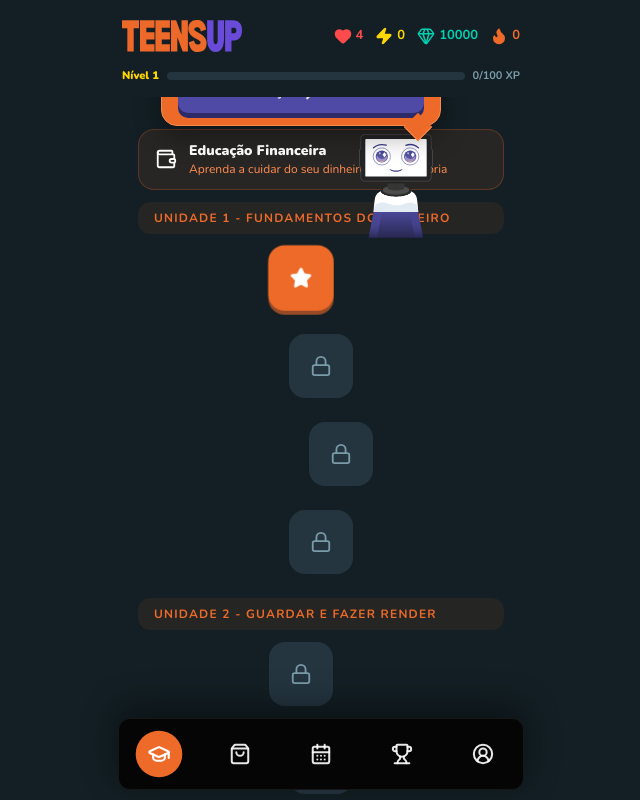
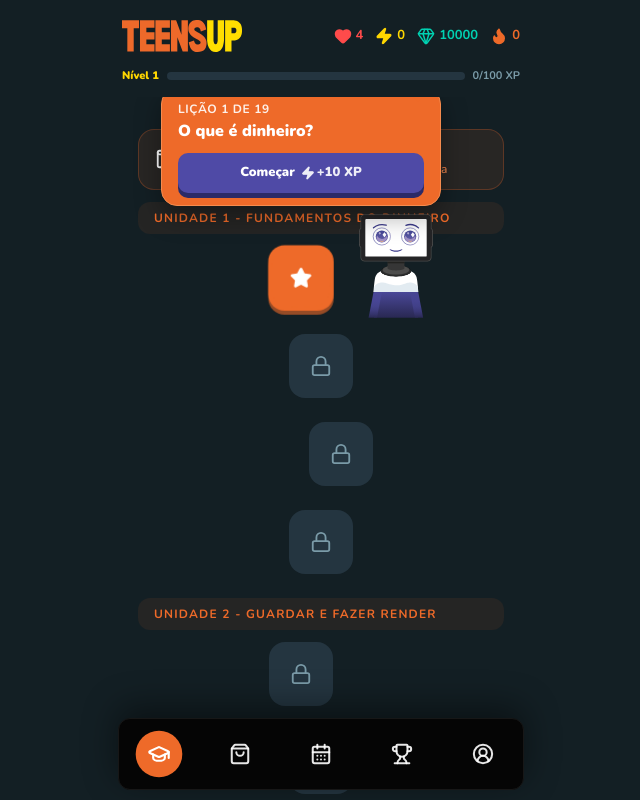
Before and after one commit to Hideki77777/TeensUp, a Next.js app: page /trilhas in a window 1280 px wide. Both pictures are taken after a click on the button 620 px from the left and 277 px from the top of the page. Shown: the top 800 px of the page, without its empty margins (319-959 px from the left). Built offline with nearby package versions, Linux system fonts and the light colour scheme.

Commit message:
fix: adjust trail tooltip positioning and logo color

```diff
--- a/src/components/trilha/LessonTooltip.tsx
+++ b/src/components/trilha/LessonTooltip.tsx
@@ -17,6 +17,7 @@ interface LessonTooltipProps {
   totalLicoes: number
   open: boolean
   onClose: () => void
+  placement?: 'above' | 'below'
   anchorRef?: React.RefObject<HTMLElement | null>
 }
 
@@ -28,6 +29,7 @@ export default function LessonTooltip({
   totalLicoes,
   open,
   onClose,
+  placement = 'above',
 }: LessonTooltipProps) {
   const router = useRouter()
   const isComplete = status === 'complete'
@@ -61,7 +63,13 @@ export default function LessonTooltip({
           >
             <div>
               <div className="relative bg-[#EE6A29] rounded-[16px] px-4 py-3 shadow-[0_10px_26px_rgba(0,0,0,0.35)] border border-[#F58B4E]">
-                <div className="absolute right-3 -bottom-3 w-5 h-5 bg-[#EE6A29] rotate-45 border-r border-b border-[#F58B4E]" />
+                <div
+                  className={`absolute right-3 w-5 h-5 bg-[#EE6A29] rotate-45 border-[#F58B4E] ${
+                    placement === 'below'
+                      ? '-top-3 border-l border-t'
+                      : '-bottom-3 border-r border-b'
+                  }`}
+                />
 
                 <p className="text-white/90 text-xs font-bold uppercase tracking-wider mb-1">
                   Lição {licaoNumero} de {totalLicoes}
@@ -101,7 +109,7 @@ export default function LessonTooltip({
               </div>
 
               <motion.div
-                className="mt-2 flex justify-end pr-2"
+                className={placement === 'below' ? 'mt-2 flex justify-end pr-2' : 'mt-2 flex justify-end pr-2'}
                 initial={{ y: 8, opacity: 0 }}
                 animate={{ y: 0, opacity: 1 }}
                 transition={{ delay: 0.1, type: 'spring', stiffness: 340, damping: 20 }}
--- a/src/components/trilha/TrailMap.tsx
+++ b/src/components/trilha/TrailMap.tsx
@@ -142,13 +142,18 @@ export default function TrailMap({ trilhas }: TrailMapProps) {
                 />
 
                 {isTooltipOpen && (
-                  <div className="absolute bottom-full left-1/2 -translate-x-1/2 mb-2 z-[70]">
+                  <div
+                    className={`absolute left-1/2 -translate-x-1/2 z-[70] ${
+                      numero <= 2 ? 'top-full mt-2' : 'bottom-full mb-2'
+                    }`}
+                  >
                     <LessonTooltip
                       licao={licao}
                       trilhaSlug={tooltipTrilhaSlug}
                       status={tooltipStatus}
                       licaoNumero={tooltipNumero}
                       totalLicoes={todasLicoes.length}
+                      placement={numero <= 2 ? 'below' : 'above'}
                       open={isTooltipOpen}
                       onClose={() => setTooltipLicao(null)}
                     />
```
Also changed, not shown: public/TeensUp - Logo Text.svg.
